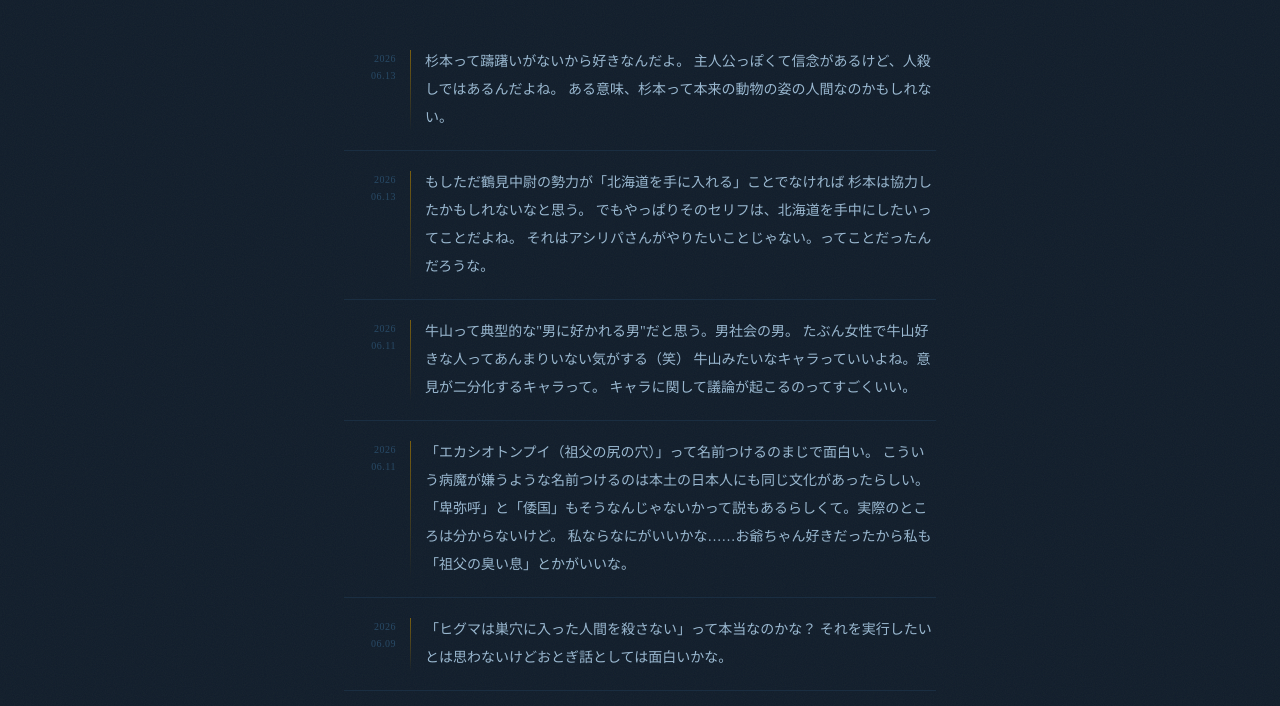
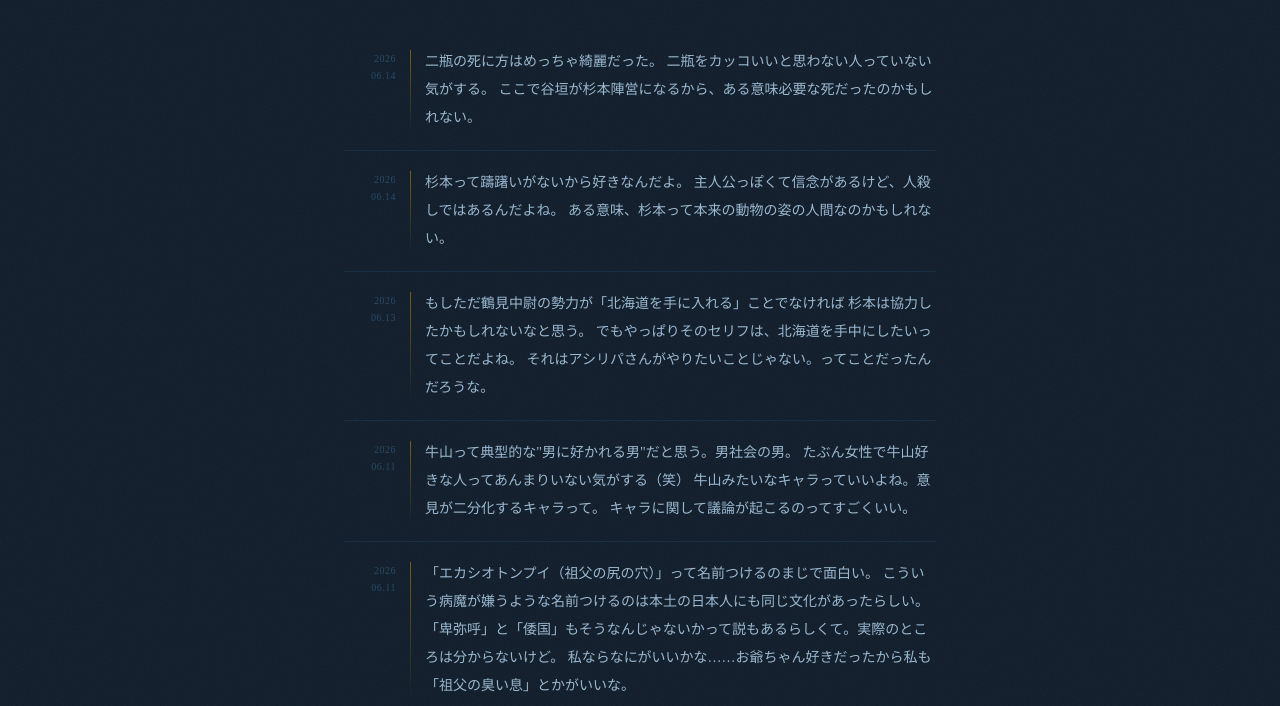
Before and after one commit to Azaleacreativeroom888/fan-goldenkamuy, a plain HTML site: page blog.html in a window 1280 px wide. Shown: the part 68-774 px from the top of the page. Drawn offline with Linux system fonts and the light colour scheme; a web font is replaced by a local one.

Commit message:
Update blog.html

```diff
--- a/blog.html
+++ b/blog.html
@@ -211,7 +211,17 @@
     <div class="feed">
 
       <div class="post">
-        <div class="post-date">2026<br>06.13</div>
+        <div class="post-date">2026<br>06.14</div>
+        <div class="post-divider"></div>
+        <div class="post-body">
+          <p>二瓶の死に方はめっちゃ綺麗だった。
+            二瓶をカッコいいと思わない人っていない気がする。
+            ここで谷垣が杉本陣営になるから、ある意味必要な死だったのかもしれない。</p>
+        </div>
+      </div>
+
+      <div class="post">
+        <div class="post-date">2026<br>06.14</div>
         <div class="post-divider"></div>
         <div class="post-body">
           <p>杉本って躊躇いがないから好きなんだよ。
```
